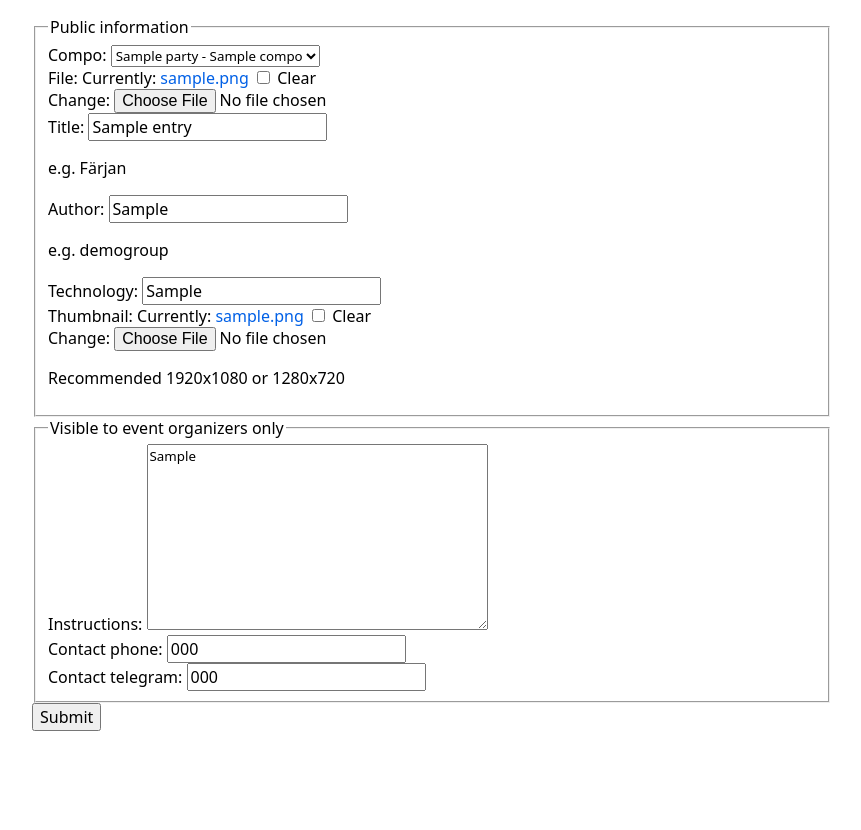
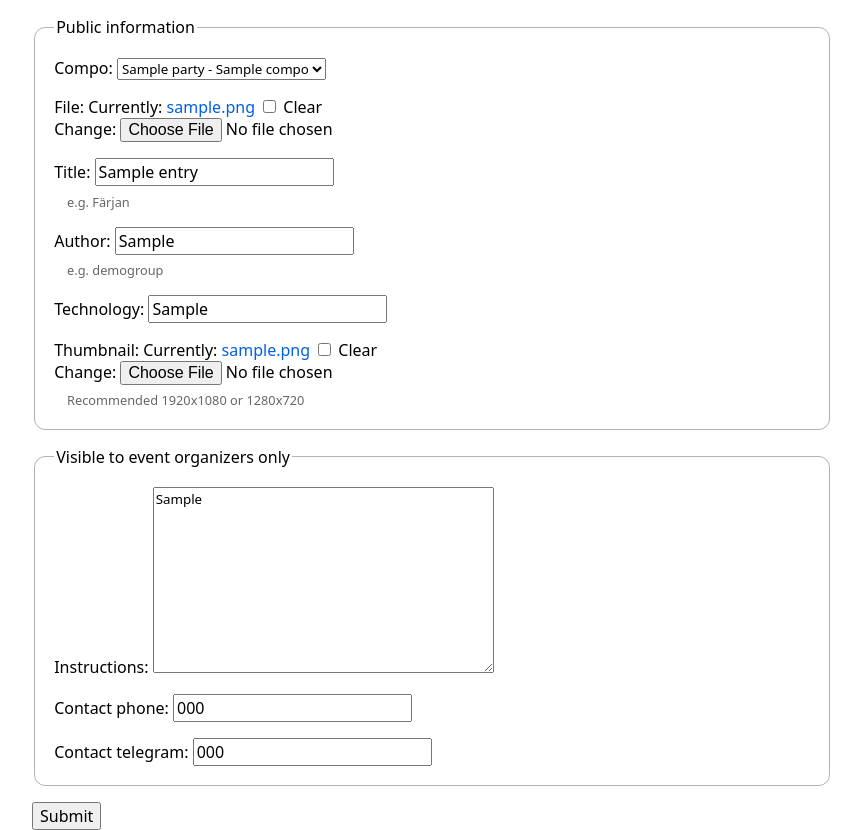
Before and after one commit to DOTAalto/pms, a Django app: page /entry/1 in a window 1280 px wide. Shown: the whole page, without its empty margins (208-1069 px from the left). Before the commit the page ends 731 px from the top, so only its background shows below. Run offline with Django 5.2, Linux system fonts and the light colour scheme; a user stored in the database is signed in; tables that the repository leaves empty hold one stand-in row (values such as "Sample post"); some libraries are stand-ins or nearby versions.

Commit message:
Update form styles

```diff
--- a/static/styles.css
+++ b/static/styles.css
@@ -1,10 +1,12 @@
 :root {
---link: hsl(215, 100%, 45%);
+    --link: hsl(215, 100%, 45%);
+    --border: 1px solid hsla(0, 0%, 0%, 0.3);
 }
 
 @media (prefers-color-scheme: dark) {
     :root {
         --link: hsl(215, 100%, 65%);
+        --border: 1px solid hsla(0, 0%, 100%, 0.3);
     }
 }
 
@@ -52,3 +54,24 @@ a:visited {
 a:hover {
     text-decoration: underline;
 }
+
+/* form stuff */
+
+fieldset {
+    border-radius: 0.7em;
+    border: var(--border);
+    margin-bottom: 1em;
+    padding: 0.7em 1.2em;
+}
+
+.form-question {
+    padding: 0.5em 0;
+}
+
+.help {
+    opacity: 0.6;
+    margin-left: 1em;
+    margin-top: 0.5em;
+    margin-bottom: 0;
+    font-size: 0.8em;
+}
--- a/templates/forms/field.html
+++ b/templates/forms/field.html
@@ -1,4 +1,4 @@
-<div>
+<div class="form-question">
     {{ field.errors }}
     {{ field.label_tag }}
     {{ field }}
```
